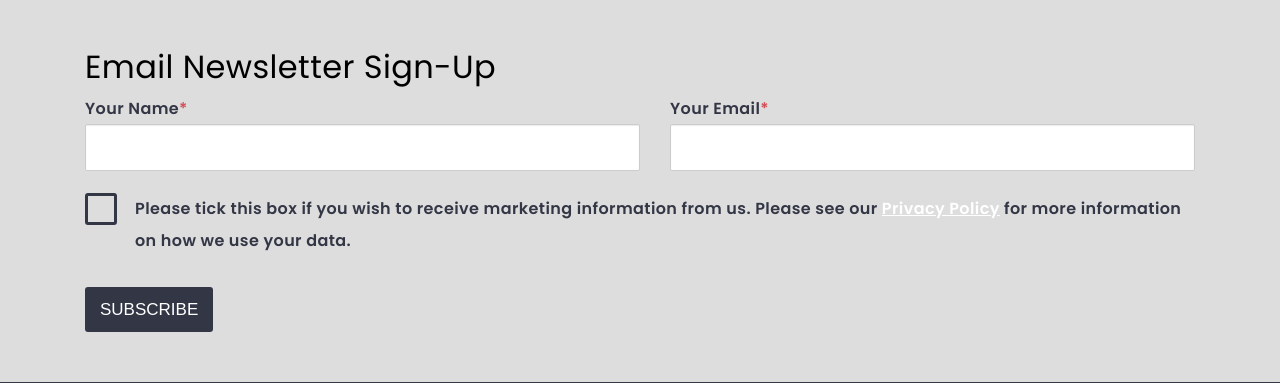
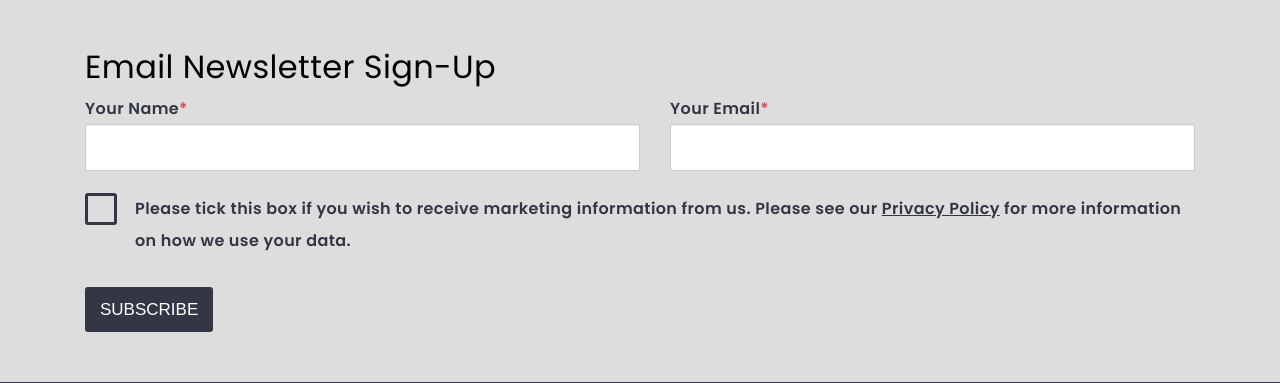
Before and after one commit to adam-pearson/HTML-CSS-Reflection, a PHP site: page / in a window 1280 px wide. Shown: the part 3253-3636 px from the top of the page. Run offline with PHP 8.4, Linux system fonts and the light colour scheme; some libraries are stand-ins or nearby versions.

Commit message:
Bugfix anchor link colour in newsletter

```diff
--- a/css/styles.css
+++ b/css/styles.css
@@ -1142,6 +1142,7 @@ body {
 }
 
 .checkbox-text a {
+  color: #333645;
   text-decoration: underline;
 }
 
--- a/scss/_newsletter.scss
+++ b/scss/_newsletter.scss
@@ -112,6 +112,7 @@
     color: $primary-colour;
     margin-bottom: 15px;
     a {
+        color: $primary-colour;
         text-decoration: underline;
     }
     & a:visited {
```
Also changed, not shown: 1 other file.
